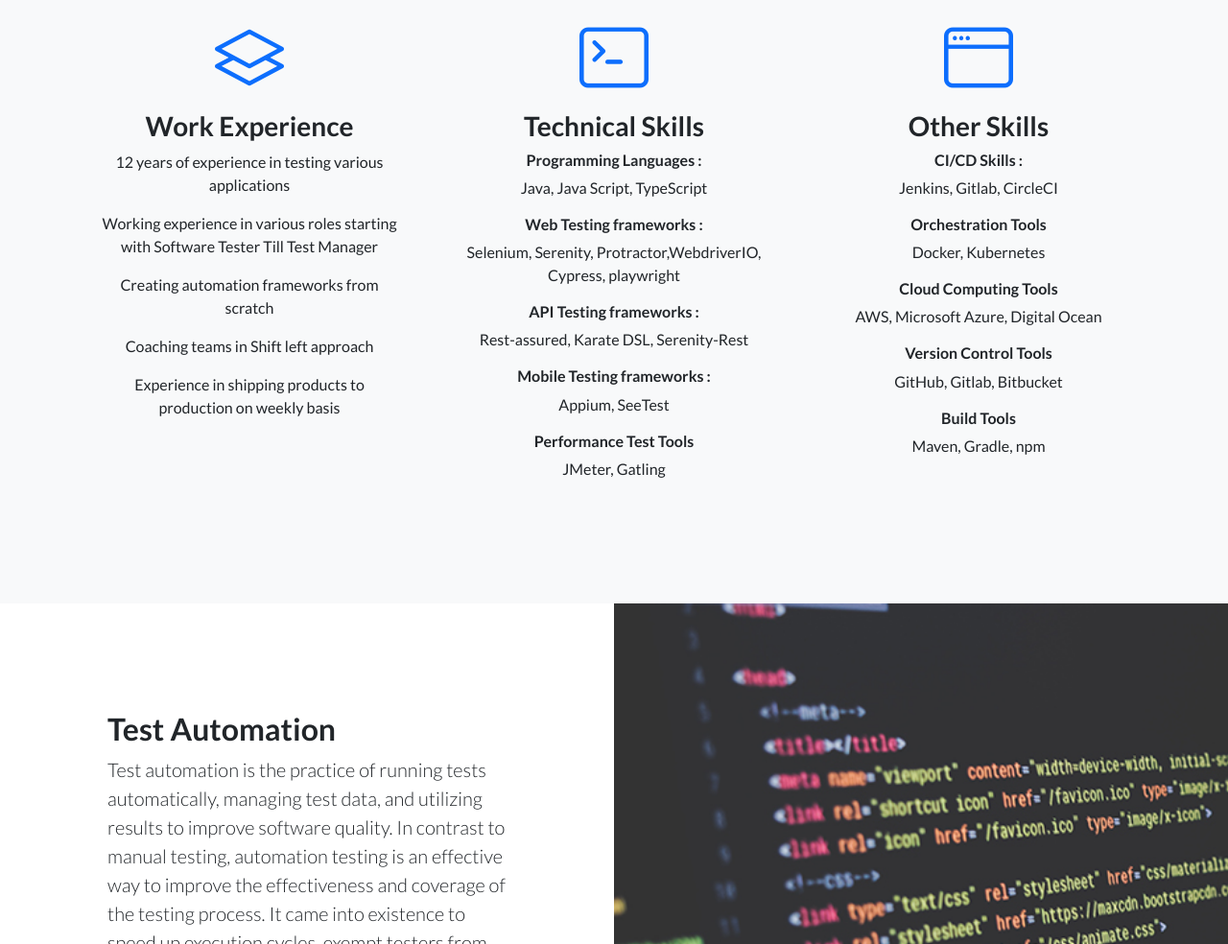
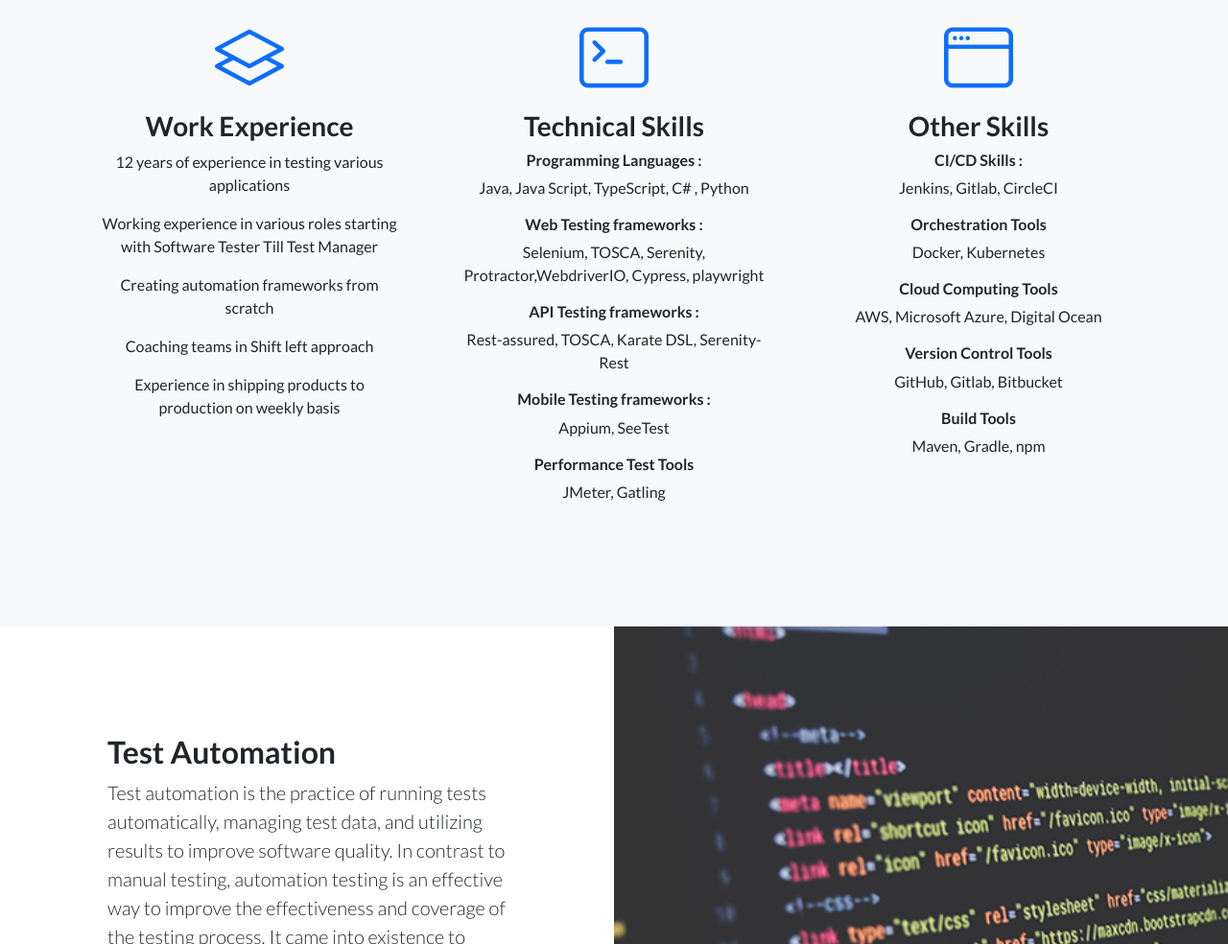
Before and after one commit to srinivasbudh/srinivasbudh.github.io, a plain HTML site: page index.html in a window 1280 px wide. Shown: the part 972-1956 px from the top of the page at 96% size. Drawn offline with nearby package versions, Linux system fonts and the light colour scheme.

Commit message:
Updating skills I missed

```diff
--- a/index.html
+++ b/index.html
@@ -71,11 +71,11 @@
                             <div class="features-icons-icon d-flex"><i class="bi-terminal m-auto text-primary"></i></div>
                             <h3>Technical Skills</h3>
                             <h6>Programming Languages : </h6>
-                            <p >Java, Java Script, TypeScript</p>
+                            <p >Java, Java Script, TypeScript, C# , Python </p>
                             <h6>Web Testing frameworks : </h6>
-                            <p>Selenium, Serenity, Protractor,WebdriverIO, Cypress, playwright</p>
+                            <p>Selenium, TOSCA, Serenity, Protractor,WebdriverIO, Cypress, playwright</p>
                             <h6>API Testing frameworks : </h6>
-                            <p> Rest-assured, Karate DSL, Serenity-Rest </p>
+                            <p> Rest-assured, TOSCA, Karate DSL, Serenity-Rest </p>
                             <h6>Mobile Testing frameworks : </h6>
                             <p> Appium, SeeTest</p>
                             <h6> Performance Test Tools</h6>
```
